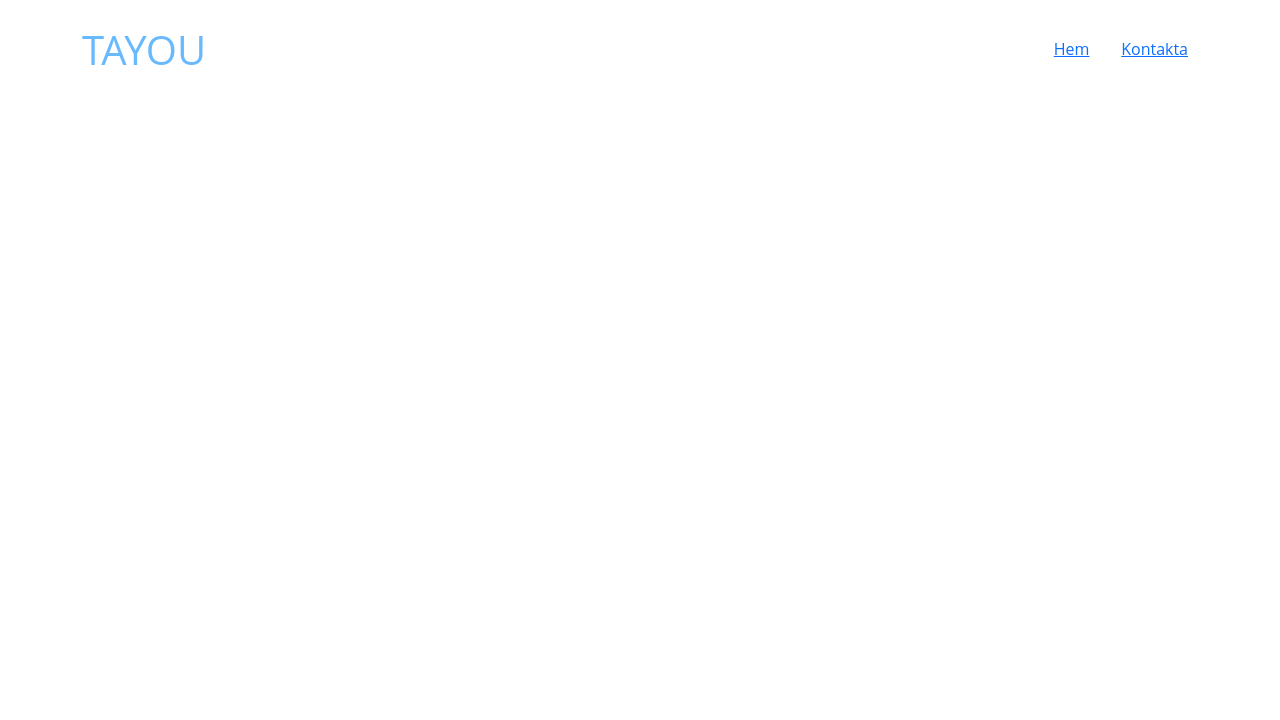
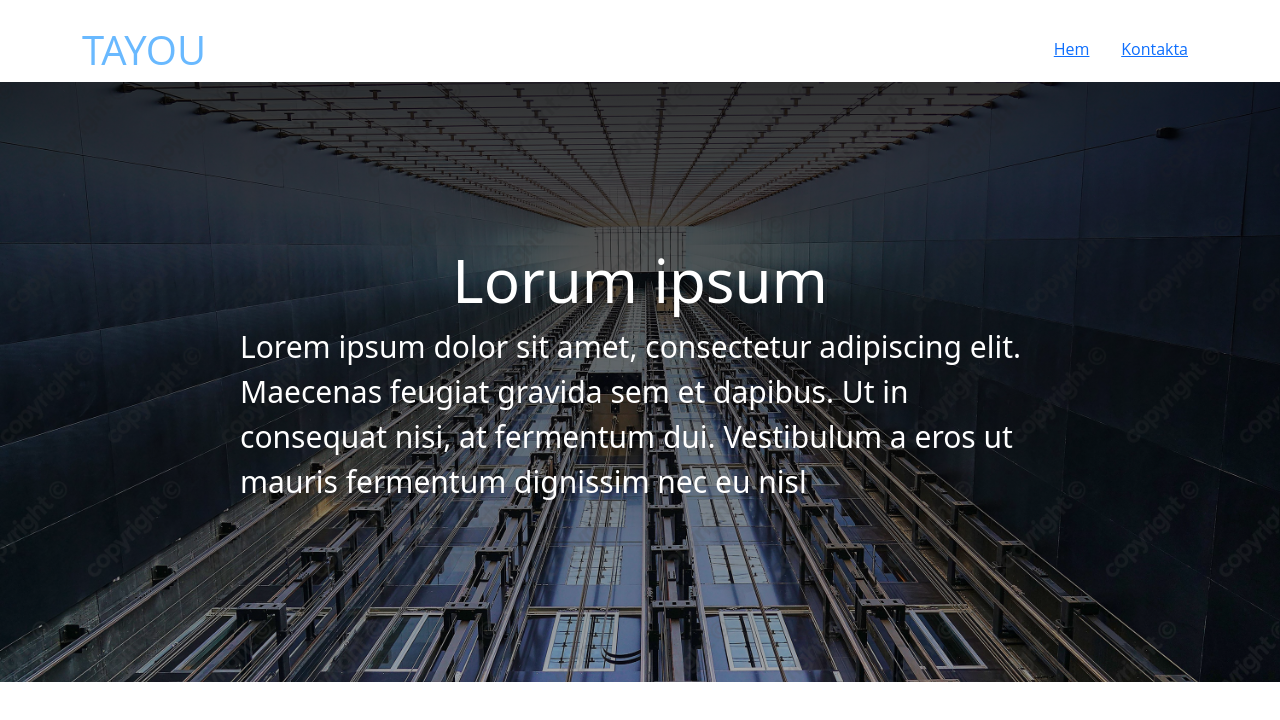
Before and after one commit to patrikyo/tayou, a React (Create React App) app: page / in a window 1280 px wide. Shown: the top 720 px of the page. Built offline with nearby package versions, Linux system fonts and the light colour scheme.

Commit message:
Adds hero component

```diff
--- /dev/null
+++ b/src/hero/Hero.css
@@ -0,0 +1,36 @@
+.hero-container {
+    height: 50rem;
+    max-height: 600px;
+    object-fit: contain;
+    background-image: linear-gradient(rgba(0,0,0,0.8), rgba(0,0,0,0.3)), url('../assets/elevator.jpg');
+    background-position: center;
+    background-repeat: no-repeat;
+    background-size: cover;
+
+    display: flex;
+    justify-content: center;
+    align-items: center;
+
+}
+
+.hero-text-container {
+    height: 100%;
+    display: flex;
+    flex-direction: column;
+    justify-content: center;
+    align-items: center;
+}
+
+.hero-header {
+    color: white;
+    font-size: 60px;
+    font-weight: 300;
+}
+
+.hero-text {
+    color: white;
+    font-size: 30px;
+    font-weight: 300;
+    max-width: 800px;
+
+}
--- /dev/null
+++ b/src/hero/Hero.js
@@ -0,0 +1,19 @@
+import "./Hero.css";
+function Hero() {
+  return (
+    <div class="hero-container">
+      <div class="container">
+        <div class="hero-text-container">
+          <h2 class="hero-header">Lorum ipsum</h2>
+          <p class="hero-text">
+            Lorem ipsum dolor sit amet, consectetur adipiscing elit. Maecenas
+            feugiat gravida sem et dapibus. Ut in consequat nisi, at fermentum
+            dui. Vestibulum a eros ut mauris fermentum dignissim nec eu nisl
+          </p>
+        </div>
+      </div>
+    </div>
+  );
+}
+
+export default Hero;
--- a/src/index.js
+++ b/src/index.js
@@ -3,6 +3,7 @@
 import "./index.css";
 import App from "./App";
 import Header from "./header/Header";
+import Hero from "./hero/Hero";
 import reportWebVitals from "./reportWebVitals";
 import "bootstrap/dist/css/bootstrap.css";
 
@@ -10,6 +11,7 @@
 root.render(
   <React.StrictMode>
     <Header />
+    <Hero />
     <App />
   </React.StrictMode>
 );
```
